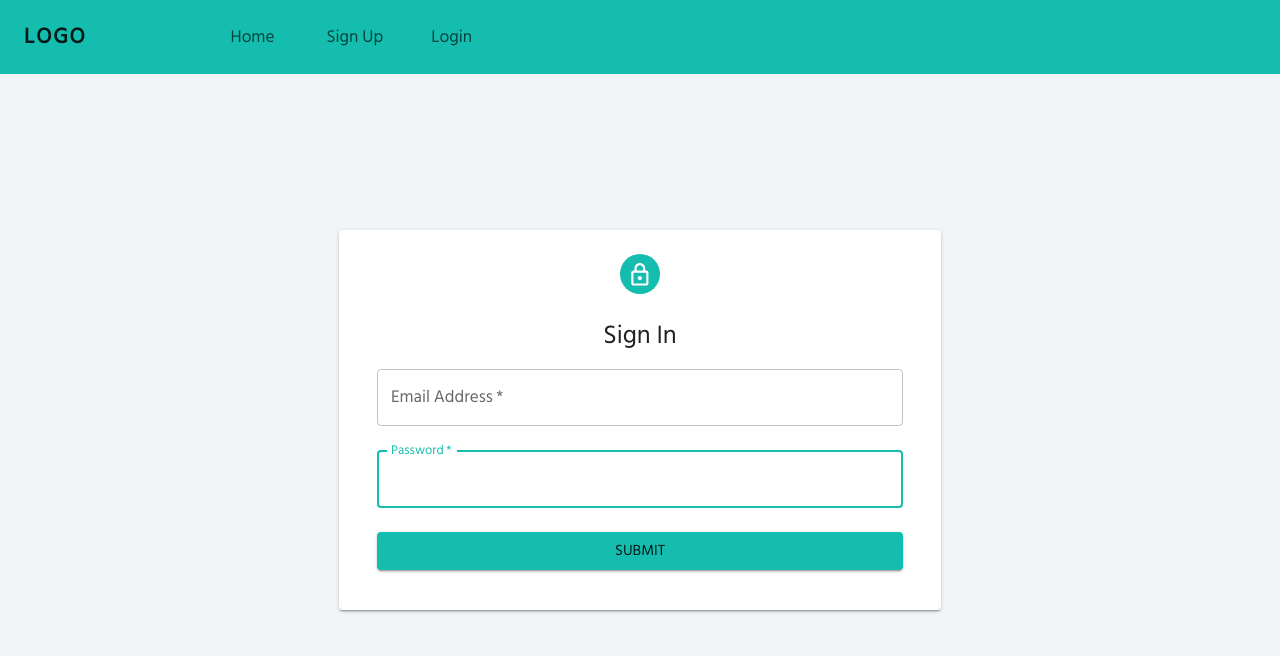
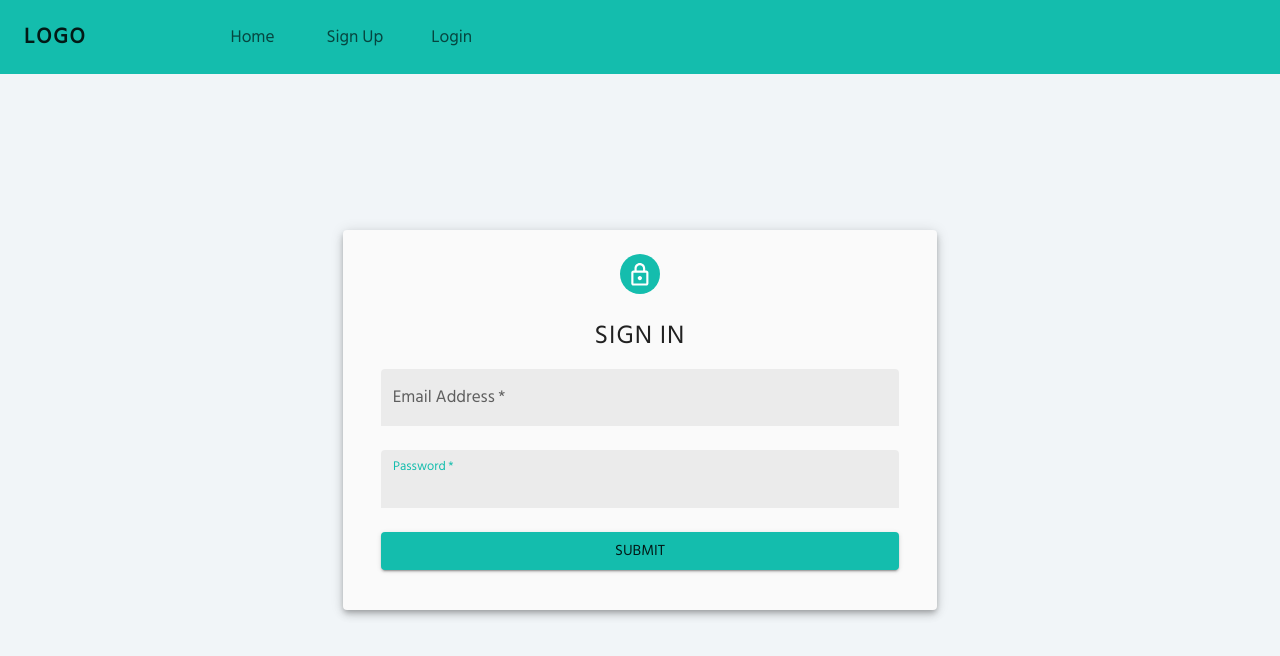
Before and after one commit to princepansari/electronic_health_record, a React (Vite) app in the folder frontend/: page /login in a window 1280 px wide. Shown: the top 656 px of the page. Built offline with nearby package versions, Linux system fonts and the light colour scheme.

Commit message:
changed color

```diff
--- a/frontend/src/auth/SignIn.jsx
+++ b/frontend/src/auth/SignIn.jsx
@@ -71,21 +71,22 @@ const SignIn = (props) => {
                         padding: 3,
                         display: 'flex',
                         flexDirection: 'column',
-                        alignItems: 'center'
+                        alignItems: 'center',
+                        backgroundColor: "#fafafa"
                     }}
-                    elevation={2}
+                    elevation={5}
                 >
                     <Avatar sx={{ backgroundColor: 'primary.main' }}>
                         <LockOutlinedIcon />
                     </Avatar>
 
-                    <Typography variant='h5' component='h1' sx={{ mt: 3 }}>
-                        Sign In
+                    <Typography variant='h5' component='h1' sx={{ mt: 3, letterSpacing: '1px' }}>
+                        SIGN IN
                     </Typography>
 
                     <form noValidate style={{ width: '95%' }} onSubmit={(e) => handleSubmit(e)}>
                         <TextField
-                            variant='outlined'
+                            variant='filled'
                             margin='normal'
                             required
                             fullWidth
@@ -95,10 +96,13 @@ const SignIn = (props) => {
                             onChange={(e) => setEmail(e.currentTarget.value)}
                             autoComplete="email"
                             autoFocus
+                            InputProps={{
+                                disableUnderline: true,
+                            }}
                         />
 
                         <TextField
-                            variant='outlined'
+                            variant='filled'
                             margin='normal'
                             required
                             fullWidth
@@ -109,6 +113,9 @@ const SignIn = (props) => {
                             onChange={(e) => setPassword(e.currentTarget.value)}
                             autoComplete="current-password"
                             autoFocus
+                            InputProps={{
+                                disableUnderline: true,
+                            }}
                         />
 
                         <Button
--- a/frontend/src/case/CaseItem.jsx
+++ b/frontend/src/case/CaseItem.jsx
@@ -6,7 +6,7 @@ import { Link } from 'react-router-dom';
 const boxStyle = {
     display: 'flex',
     justifyContent: 'space-between',
-    alignItems: 'center'
+    alignItems: 'center',
 };
 
 const CaseItem = ({ caseObj }) => {
@@ -61,13 +61,13 @@ const CaseItem = ({ caseObj }) => {
                 </Typography>
 
                 <Button
-                    variant='contained'
-                    color='success'
+                    variant='text'
+
                     sx={{ mr: 4, fontSize: { xs: '0.6em', md: '1em' }, textTransform: 'none' }}
                     component={Link}
                     to={`/case/${caseObj.case_id}`}
                 >
-                    See Details
+                    SEE MORE
                 </Button>
             </Box>
 
--- a/frontend/src/case/MyCasesPage.jsx
+++ b/frontend/src/case/MyCasesPage.jsx
@@ -87,7 +87,7 @@ const MyCasesPage = () => {
                                     sx={{
                                         width: { xs: '90%', md: '75%' },
                                         borderRadius: '10px',
-                                        backgroundColor: '#d9dad7',
+                                        backgroundColor: "#fafafa",
                                         my: 1,
                                         padding: 2,
                                     }}>
--- a/frontend/src/case/prescription.jsx
+++ b/frontend/src/case/prescription.jsx
@@ -49,7 +49,10 @@ export default function Prescription({ prescription, caseId, ...rest }) {
     };
 
     return (
-        <Card sx={{ flexGrow: 1 }}>
+        <Card sx={{
+            flexGrow: 1,
+            backgroundColor: "#fafafa"
+        }}>
             <CardHeader
                 action={
                     <IconButton aria-label="download">
```
